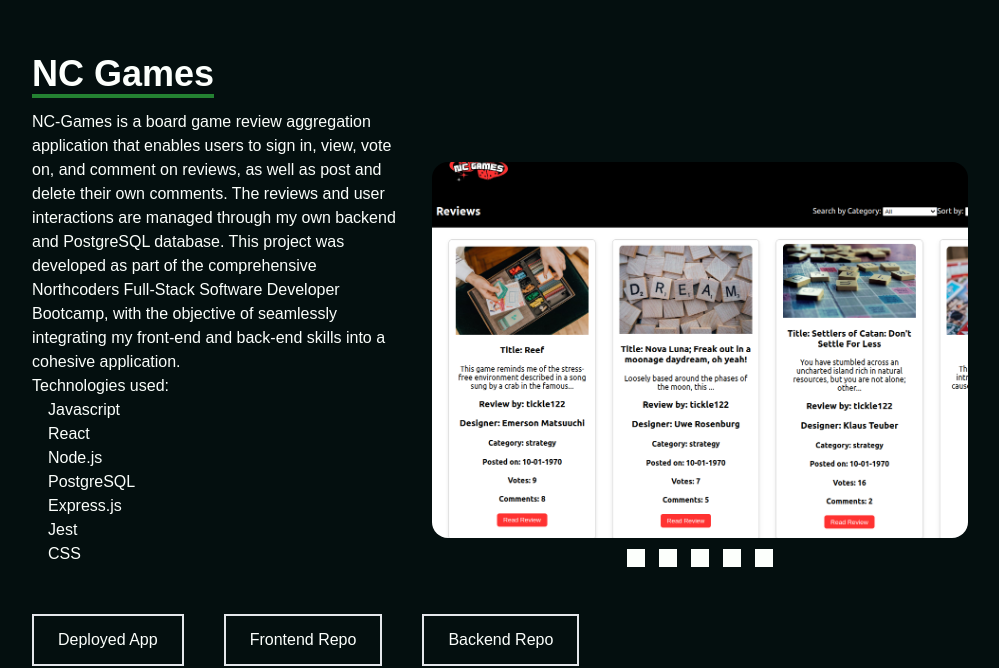
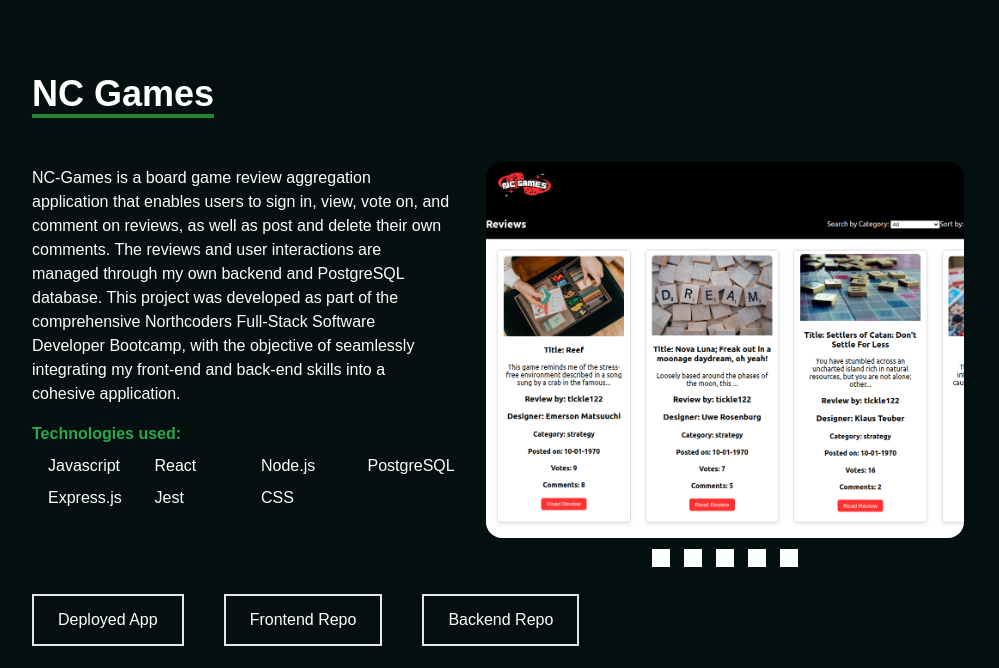
Before and after one commit to Oliver1334/Portfolio-Site-Two, a React (Create React App) app: page / in a window 1280 px wide. Shown: the part 3200-3868 px from the top of the page, without its empty margins (124-1123 px from the left). Built offline with nearby package versions, Linux system fonts and the light colour scheme.

Commit message:
NC Games project showcase styling multiple screen sizes

```diff
--- a/src/components/NCgames.jsx
+++ b/src/components/NCgames.jsx
@@ -57,23 +57,30 @@ export const Ncgames = () => {
       name="ncgames"
       className="w-full md:h-screen text-[#FCFFFC] bg-[#040F0F] pt-12"
     >
-      <div className="max-w-[1000px] mx-auto p-4 flex flex-col justify-center w-full h-full pt-12">
+      <div className="max-w-[1000px] mx-auto p-4 flex flex-col justify-center items-center w-full h-full pt-12">
         <div className="pb-8">
           <p className="text-4xl font-bold inline border-b-4 text-[#FCFFFC] border-[#248232] ">
             NC Games
           </p>
 
-
           {/* body and img div */}
-          <div className="flex flex-col md:flex-row items-center md:items-center pb-4 pt-4">
-          <div className="flex flex-col md:w-1/2 ">
-            <p >
-            NC-Games is a board game review aggregation application that enables users to sign in, view, vote on, and comment on reviews, as well as post and delete their own comments. The reviews and user interactions are managed through my own backend and PostgreSQL database. This project was developed as part of the comprehensive Northcoders Full-Stack Software Developer Bootcamp, with the objective of seamlessly integrating my front-end and back-end skills into a cohesive application.
+          <div className="flex flex-col md:flex-row md:items-center pb-4 pt-4 md:py-6 ">
+            <div className="flex flex-col w-full md:w-1/2 ">
+              <p className="pb-4">
+                NC-Games is a board game review aggregation application that
+                enables users to sign in, view, vote on, and comment on reviews,
+                as well as post and delete their own comments. The reviews and
+                user interactions are managed through my own backend and
+                PostgreSQL database. This project was developed as part of the
+                comprehensive Northcoders Full-Stack Software Developer
+                Bootcamp, with the objective of seamlessly integrating my
+                front-end and back-end skills into a cohesive application.
               </p>
 
+              <p className="pb-2 font-bold inline  text-[#2BA84A] ">Technologies used:</p>
 
-            <p>Technologies used:</p>
-            <ul>
+              <footer>
+              <ul className="grid grid-cols-4 gap-2 lg:grid-cols-4 md:grid-cols-3">
         <li>Javascript</li>
         <li>React</li>
         <li>Node.js</li>
@@ -81,11 +88,11 @@ export const Ncgames = () => {
         <li>Express.js</li>
         <li>Jest</li>
         <li>CSS</li>
-
       </ul>
+              </footer>
             </div>
             {/* image div */}
-            <div className="max-w-[600px] h-[400px] w-full m-auto relative px-8 group pt-6">
+            <div className="md:max-w-[450px] lg:max-w-[550px] lg:h-[400px] md:h-[475px] h-[400px] w-full m-auto relative px-8 group pt-6  md:px-9 lg:pb-0 md:pb-12 ">
               <div
                 style={{ backgroundImage: `url(${slides[currentIndex].src})` }}
                 className="w-full h-full rounded-2xl bg-center bg-cover duration-500"
@@ -112,8 +119,9 @@ export const Ncgames = () => {
             </div>
           </div>
           {/* buttons */}
-          <div className="flex flex-row justify-center md:justify-start space-x-4 md:gap-6 pt-8">
-            <a href="https://nc-games1334.netlify.app/"
+          <div className="flex flex-row justify-center md:justify-start space-x-4 md:gap-6 lg:pt-8 md:pt-8 pt-12">
+            <a
+              href="https://nc-games1334.netlify.app/"
               target="_blank"
               rel="noopener noreferrer"
             >
@@ -126,11 +134,11 @@ export const Ncgames = () => {
               </button>
             </a>
 
-
-               <a href="https://github.com/Oliver1334/nc-games-feproject"
+            <a
+              href="https://github.com/Oliver1334/nc-games-feproject"
               target="_blank"
-              rel="noopener noreferrer">
-
+              rel="noopener noreferrer"
+            >
               <button
                 className="text-center mb-2 hover:bg-[#2BA84A] hover:border-[#2BA84A]
               text-[#FCFFFC] group border-2 px-6 py-3 flex
@@ -140,10 +148,11 @@ export const Ncgames = () => {
               </button>
             </a>
 
-                <a href="https://github.com/Oliver1334/nc-games-beproject"
+            <a
+              href="https://github.com/Oliver1334/nc-games-beproject"
               target="_blank"
-              rel="noopener noreferrer">
-
+              rel="noopener noreferrer"
+            >
               <button
                 className="text-center mb-2 hover:bg-[#2BA84A] hover:border-[#2BA84A]
               text-[#FCFFFC] group border-2 px-6 py-3 flex
```
Lines whose indentation alone changed are shown as unchanged.
